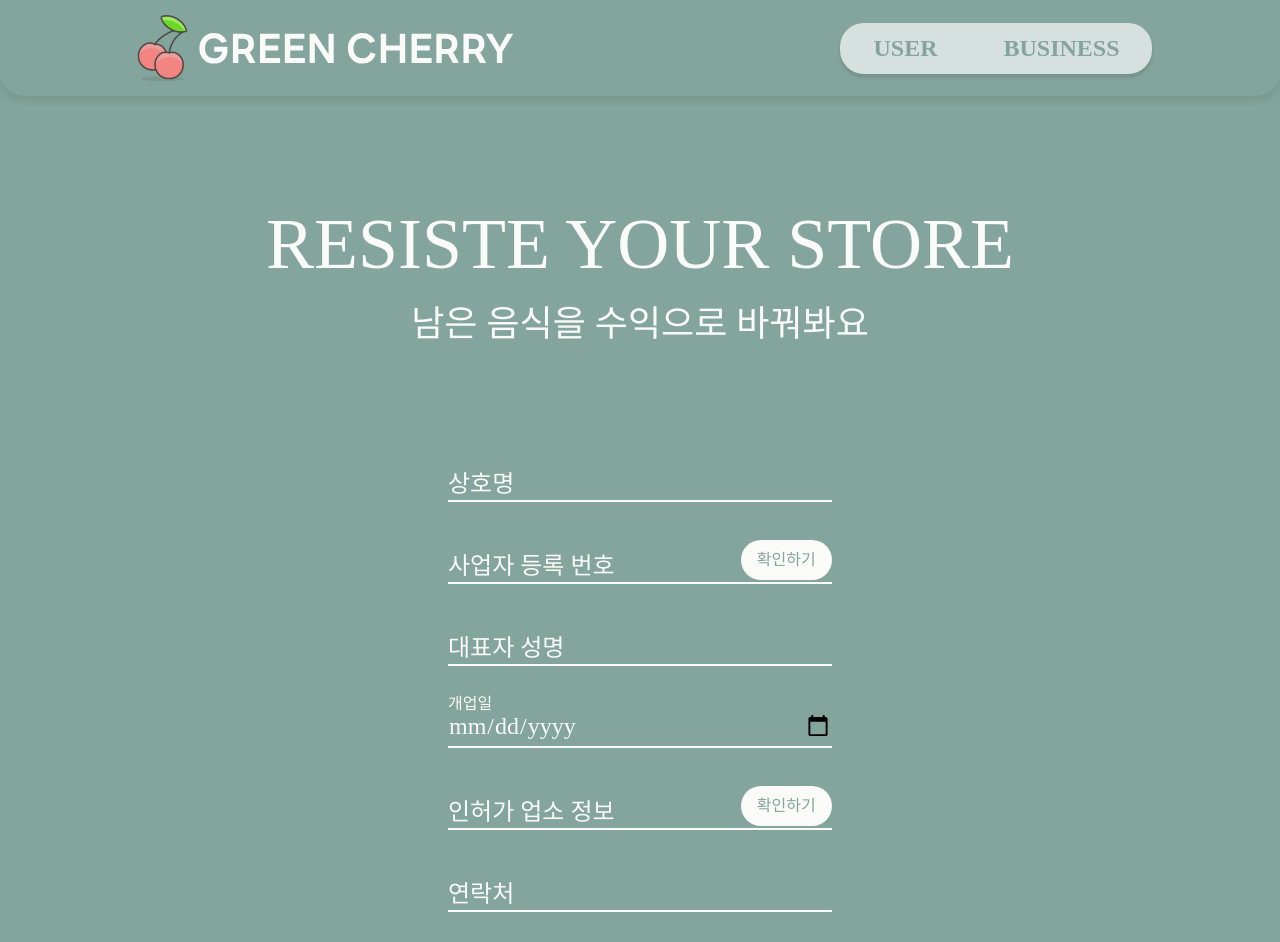
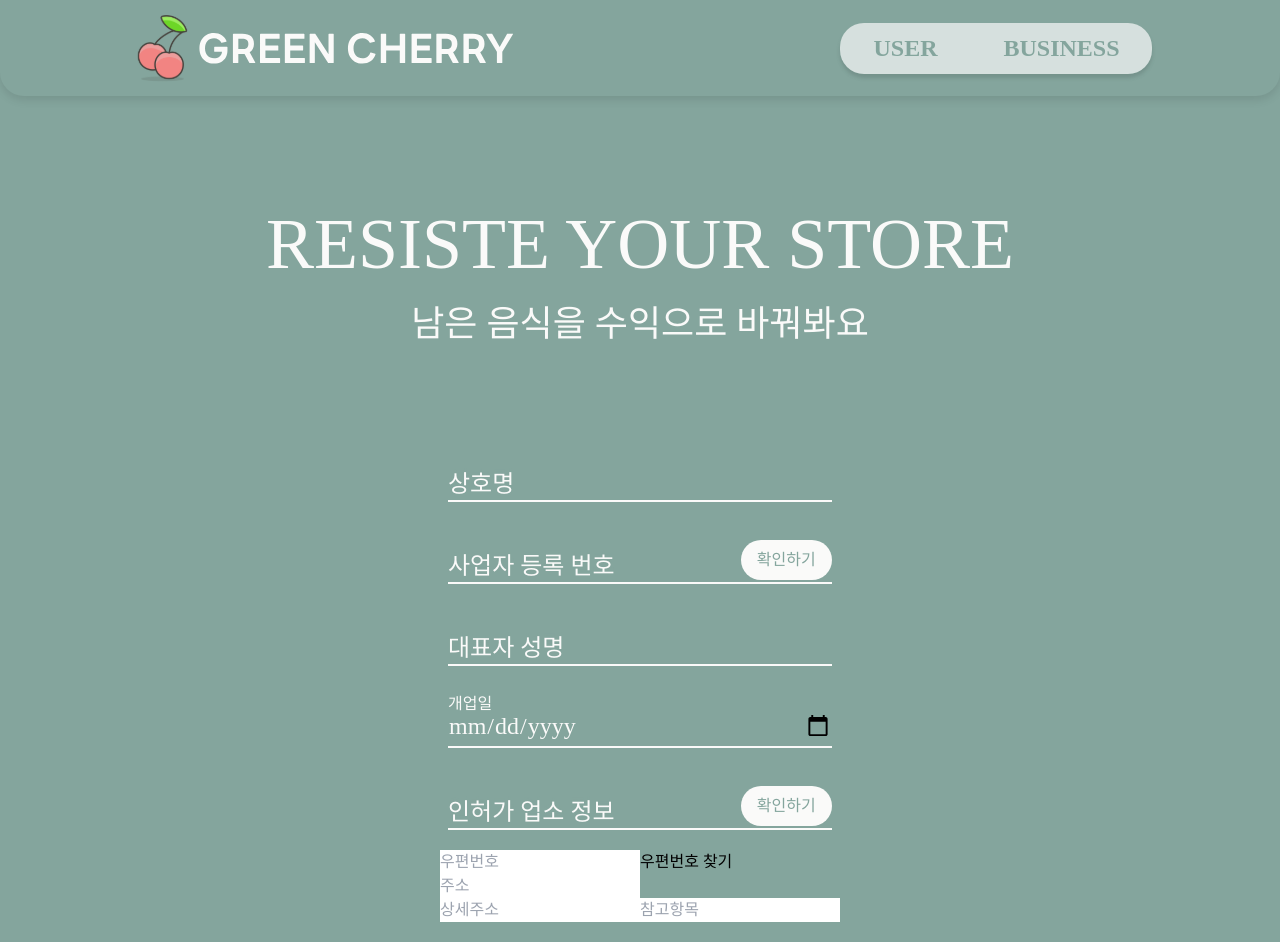
Before and after one commit to tandamzi/GreenCherry, a Next.js app in the folder frontend/web/: page /business/join in a window 1280 px wide. Shown: the top 942 px of the page. Built offline with nearby package versions, Linux system fonts and the light colour scheme.

Commit message:
feat: 다음 주소 api

```diff
--- a/frontend/web/src/pages/business/join/index.jsx
+++ b/frontend/web/src/pages/business/join/index.jsx
@@ -1,4 +1,4 @@
-import React, { useState } from 'react';
+import React, { useState, useEffect, useRef } from 'react';
 import { useForm } from 'react-hook-form';
 
 import style from './index.module.scss';
@@ -40,6 +40,63 @@ const Join = () => {
     } else {
       setAllergyIdList([...allergyIdList, value]);
     }
+  };
+  const postcodeRef = useRef(null);
+  const addressRef = useRef(null);
+  const detailAddressRef = useRef(null);
+  const extraAddressRef = useRef(null);
+  const [isLoaded, setIsLoaded] = useState(false);
+
+  useEffect(() => {
+    const loadDaumPostcodeScript = () => {
+      const script = document.createElement('script');
+      script.src =
+        '//t1.daumcdn.net/mapjsapi/bundle/postcode/prod/postcode.v2.js';
+      script.onload = () => setIsLoaded(true);
+      document.head.appendChild(script);
+    };
+
+    if (!window.daum || !window.daum.Postcode) {
+      loadDaumPostcodeScript();
+    } else {
+      setIsLoaded(true);
+    }
+  }, []);
+  const execDaumPostcode = () => {
+    new window.daum.Postcode({
+      oncomplete(data) {
+        let addr = '';
+        let extraAddr = '';
+
+        if (data.userSelectedType === 'R') {
+          addr = data.roadAddress;
+        } else {
+          addr = data.jibunAddress;
+        }
+
+        if (data.userSelectedType === 'R') {
+          if (data.bname !== '' && /[동|로|가]$/g.test(data.bname)) {
+            extraAddr += data.bname;
+          }
+          if (data.buildingName !== '' && data.apartment === 'Y') {
+            extraAddr +=
+              // eslint-disable-next-line prefer-template
+              extraAddr !== '' ? ', ' + data.buildingName : data.buildingName;
+          }
+          if (extraAddr !== '') {
+            // eslint-disable-next-line prefer-template
+            extraAddr = ' (' + extraAddr + ')';
+          }
+          extraAddressRef.current.value = extraAddr;
+        } else {
+          extraAddressRef.current.value = '';
+        }
+
+        postcodeRef.current.value = data.zonecode;
+        addressRef.current.value = addr;
+        detailAddressRef.current.focus();
+      },
+    }).open();
   };
 
   return (
@@ -210,6 +267,34 @@ const Join = () => {
                   인허가 업소 정보를 확인해주세요
                 </p>
               )}
+            <div>
+              <input
+                type="text"
+                readOnly
+                ref={postcodeRef}
+                placeholder="우편번호"
+              />
+              <input
+                type="button"
+                readOnly
+                onClick={execDaumPostcode}
+                value="우편번호 찾기"
+              />
+              <br />
+              <input type="text" readOnly ref={addressRef} placeholder="주소" />
+              <br />
+              <input
+                type="text"
+                ref={detailAddressRef}
+                placeholder="상세주소"
+              />
+              <input
+                type="text"
+                readOnly
+                ref={extraAddressRef}
+                placeholder="참고항목"
+              />
+            </div>
             <div className="relative my-5 border-b-2 border-bgcolor">
               <input
                 {...register('phone', {
```
